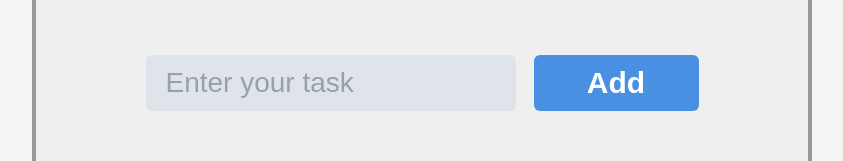
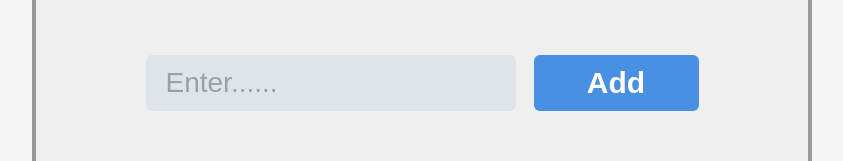
Before and after one commit to hoangnanghung/react-vite-hoangnanghung, a React (Vite) app: page / in a window 1280 px wide. Shown: the part 191-352 px from the top of the page, without its empty margins (218-1061 px from the left). Built offline with nearby package versions, Linux system fonts and the light colour scheme.

Commit message:
video 36

```diff
--- a/src/assets/components/todo/ToDoNew.jsx
+++ b/src/assets/components/todo/ToDoNew.jsx
@@ -2,12 +2,34 @@
 const ToDoNew = (props) => {
     const { addNewToDo } = props;
 
+    const handleClick = () => {
+        alert("handleClick");
+    }
+
+    const handleOnChange = (name) => {
+        console.log(name);
+    }
+
+    /* cách code 1 */
+    // return (
+    //     <div className="todo-form">
+
+
+    //         <input onChange={handleOnChange} type="text" placeholder="Enter......" />
+    //         <button onClick={handleClick}>Add</button>
+    //     </div>
+    // )
+
+    /* cách code 2 */
+
     return (
         <div className="todo-form">
-            <input type="text" placeholder="Enter your task" />
-            <button onClick={addNewToDo}>Add</button>
+            <input onChange={(event) => handleOnChange(event.target.value)} type="text" placeholder="Enter......" />
+            <button onClick={handleClick}>Add</button>
         </div>
     )
+
+
 }
 
 export default ToDoNew
```
